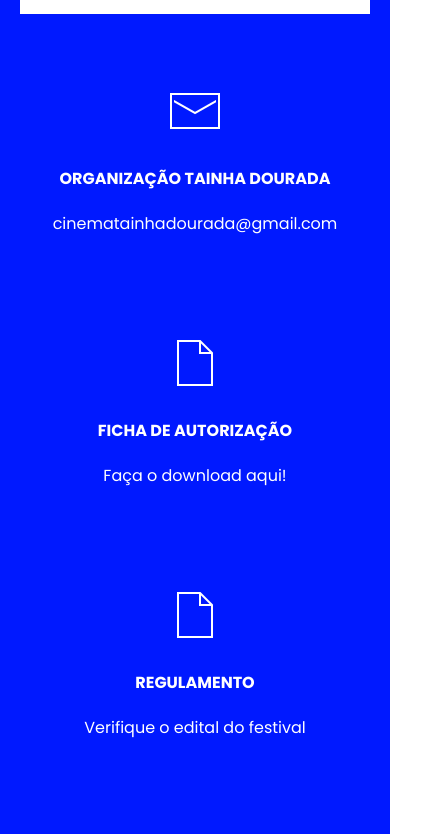
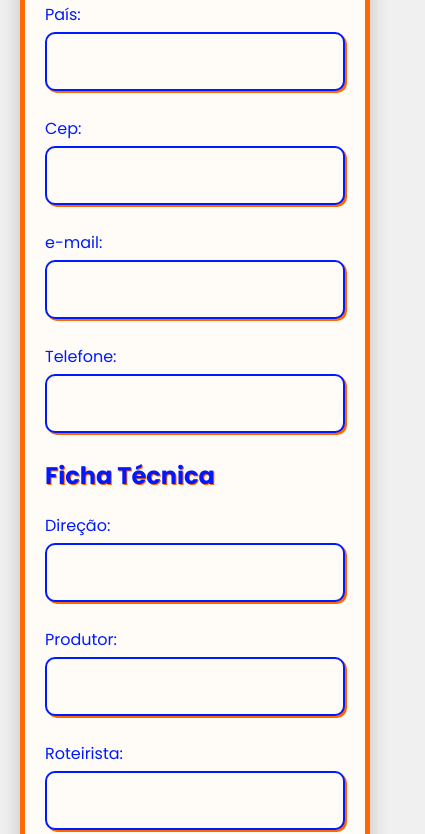
Before and after one commit to brunodalcin/tainha-dourada, a website: page index.html in a window 390 px wide. Shown: the part 734-1568 px from the top of the page, 425 px wide, since content can reach past the window. Drawn offline with Linux system fonts and the light colour scheme; a web font is replaced by a local one.

Commit message:
new form component pt1

```diff
--- a/components/form/form.css
+++ b/components/form/form.css
@@ -0,0 +1,83 @@
+body {
+    font-family: 'Comic Sans MS', 'Comic Sans', cursive;
+    background-color: #f0f0f0;
+    padding: 20px;
+}
+
+form {
+    display: flex;
+    flex-direction: column;
+    width: 100%;
+    max-width: 800px;
+    margin: 0 auto;
+    padding: 20px;
+    background-color: #fffcf7;
+    border: 5px solid #ff6700;
+    border-radius: 10px;
+    box-shadow: 0 0 20px rgba(0, 0, 0, 0.2);
+}
+
+h2 {
+    font-size: 24px;
+    color: #0019ff;
+    margin-bottom: 20px;
+    text-shadow: 1px 1px #ff6700;
+}
+
+label {
+    margin-bottom: 10px;
+    font-size: 16px;
+    color: #0019ff;
+    display: flex;
+    flex-direction: column;
+}
+
+input[type="text"],
+input[type="email"],
+input[type="tel"],
+input[type="file"] {
+    width: 100%;
+    padding: 15px;
+    margin-top: 5px;
+    margin-bottom: 15px;
+    border: 2px solid #0019ff;
+    border-radius: 10px;
+    box-sizing: border-box;
+    font-size: 16px;
+    background-color: #fffcf7;
+    box-shadow: 2px 2px #ff6700;
+}
+
+button {
+    padding: 15px 30px;
+    background-color: #0019ff;
+    color: #ffffff;
+    border: none;
+    border-radius: 10px;
+    cursor: pointer;
+    font-size: 18px;
+    margin-top: 20px;
+    align-self: center;
+    box-shadow: 3px 3px #ff6700;
+}
+
+button:hover {
+    background-color: #ff6700;
+    color: #ffffff;
+}
+
+.form-group {
+    display: flex;
+    flex-wrap: wrap;
+    justify-content: space-between;
+}
+
+.form-group label {
+    flex: 0 0 48%;
+}
+
+@media (max-width: 600px) {
+    .form-group label {
+        flex: 0 0 100%;
+    }
+}
--- a/components/form/form.js
+++ b/components/form/form.js
@@ -0,0 +1,105 @@
+customElements.define('form-component', class FormComponent extends HTMLElement {
+    connectedCallback() {
+        this.innerHTML = `
+            <link rel="stylesheet" href="components/form/form.css">
+            <form id="submission-form">
+                <h2>Dados Pessoais do Responsável pela inscrição</h2>
+                <div class="form-group">
+                    <label>Nome completo: <input type="text" name="nome" required></label>
+                    <label>Endereço: <input type="text" name="endereco" required></label>
+                </div>
+                <div class="form-group">
+                    <label>Cidade: <input type="text" name="cidade" required></label>
+                    <label>Estado: <input type="text" name="estado" required></label>
+                </div>
+                <div class="form-group">
+                    <label>País: <input type="text" name="pais" required></label>
+                    <label>Cep: <input type="text" name="cep" required></label>
+                </div>
+                <div class="form-group">
+                    <label>e-mail: <input type="email" name="email" required></label>
+                    <label>Telefone: <input type="tel" name="telefone" required></label>
+                </div>
+
+                <h2>Ficha Técnica</h2>
+                <div class="form-group">
+                    <label>Direção: <input type="text" name="direcao" required></label>
+                    <label>Produtor: <input type="text" name="produtor" required></label>
+                </div>
+                <div class="form-group">
+                    <label>Roteirista: <input type="text" name="roteirista" required></label>
+                    <label>Diretor de fotografia: <input type="text" name="fotografia" required></label>
+                </div>
+                <div class="form-group">
+                    <label>Diretor de arte: <input type="text" name="arte" required></label>
+                    <label>Elenco: <input type="text" name="elenco" required></label>
+                </div>
+                <div class="form-group">
+                    <label>Trilha sonora: <input type="text" name="trilha" required></label>
+                    <label>Editor de som: <input type="text" name="editor_som" required></label>
+                </div>
+                <div class="form-group">
+                    <label>Montador / Editor de vídeo: <input type="text" name="editor_video" required></label>
+                </div>
+
+                <h2>Documentos</h2>
+                <div class="form-group">
+                    <label>Comprovação de matrícula: <input type="file" name="matricula" required></label>
+                </div>
+                <div class="form-group">
+                    <label>Ficha de autorização: <input type="file" name="autorizacao" required></label>
+                </div>
+                <div class="form-group">
+                    <label>Cartaz de divulgação: <input type="file" name="cartaz" accept="image/*" required></label>
+                </div>
+                <div class="form-group">
+                    <label>Curtametragem: <input type="file" name="curtametragem" accept="image/*" required></label>
+                </div>
+
+                <button type="submit">Enviar</button>
+            </form>
+        `;
+
+        this.querySelector('form').addEventListener('submit', this.handleSubmit.bind(this));
+    }
+
+    handleSubmit(event) {
+        event.preventDefault(); // Impedir que a página recarregue
+        const form = document.getElementById('submission-form');
+        const formData = new FormData(form);
+
+        // Prepare data to send to Firebase
+        const data = {};
+        const promises = [];
+
+        formData.forEach((value, key) => {
+            if (value instanceof File) {
+                const storageRef = storage.ref(`uploads/${value.name}`);
+                const uploadTask = storageRef.put(value);
+                promises.push(
+                    uploadTask.then(snapshot => snapshot.ref.getDownloadURL())
+                        .then(url => {
+                            data[key] = url;
+                        })
+                );
+            } else {
+                data[key] = value;
+            }
+        });
+
+        Promise.all(promises)
+            .then(() => {
+                return db.collection("FORMS").add(data);
+            })
+            .then(() => {
+                console.log("Formulário enviado com sucesso!");
+                form.reset(); // Limpar o formulário após adicionar
+                alert('Formulário enviado com sucesso!');
+            })
+            .catch((error) => {
+                console.error("Erro ao enviar formulário: ", error);
+                alert('Erro ao enviar formulário. Por favor, tente novamente.');
+            });
+    }
+
+});
--- a/index.html
+++ b/index.html
@@ -29,12 +29,16 @@
     <script src="https://www.gstatic.com/firebasejs/8.10.0/firebase-firestore.js"></script>
     <script src="firebase.js"></script>
 
+    <form-component></form-component>
+    <script src="components/form/form.js"></script>
     <!-- HOME -->
-    <home-component></home-component>
+    <!-- <home-component></home-component> -->
     <script src="components/home/home.js"></script>
 
+
+
     <!-- FOOTER -->
-    <footer-component></footer-component>
+    <!-- <footer-component></footer-component> -->
     <script src="components/footer/footer.js"></script>
 </body>
 </html>
```
